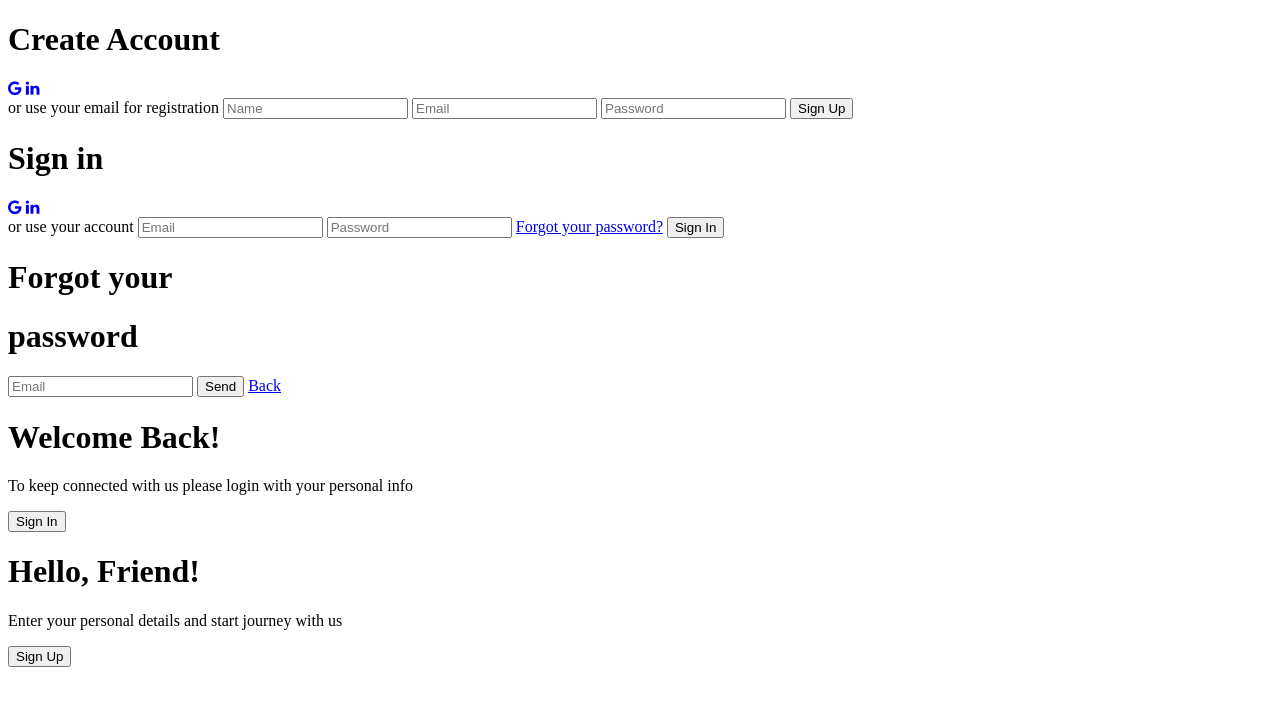
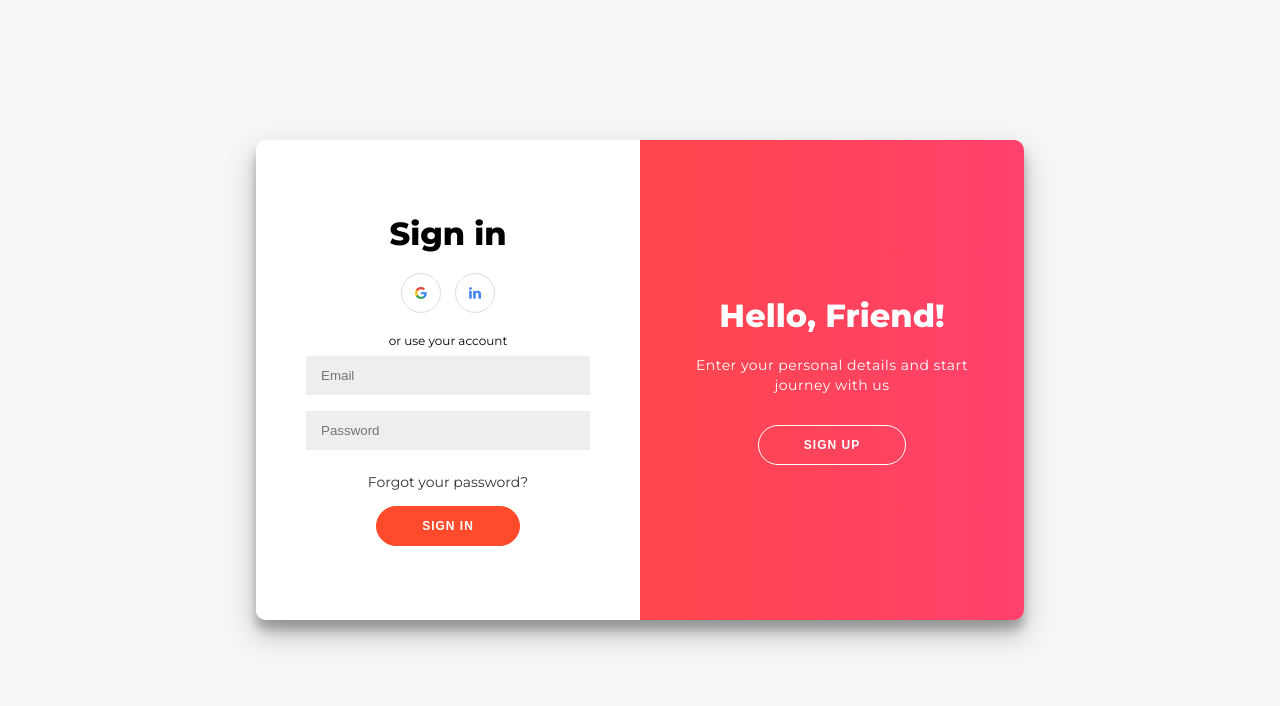
Before and after one commit to AbelGRubio/login_map, a plain HTML site: page index.html in a window 1280 px wide. Drawn offline with Linux system fonts and the light colour scheme; the site is published under a folder, as on GitHub Pages, so addresses that start at the root find nothing.

Commit message:
- routes changes

```diff
--- a/index.html
+++ b/index.html
@@ -5,9 +5,9 @@
         <meta charset="UTF-8">
         <!-- <meta name="viewport" content="withd=device-width, "> -->
         <title> Website </title>
-        <link rel="stylesheet" href="/assets/css/main.css">
+        <link rel="stylesheet" href="assets/css/main.css">
         <link rel="stylesheet" href="https://cdnjs.cloudflare.com/ajax/libs/font-awesome/4.7.0/css/font-awesome.min.css">
-        <script defer src="/assets/js/login.js"></script>
+        <script defer src="assets/js/login.js"></script>
 <!--         <link rel="stylesheet" href="/assets/css/style.min.css">
  -->
     </head>
```
